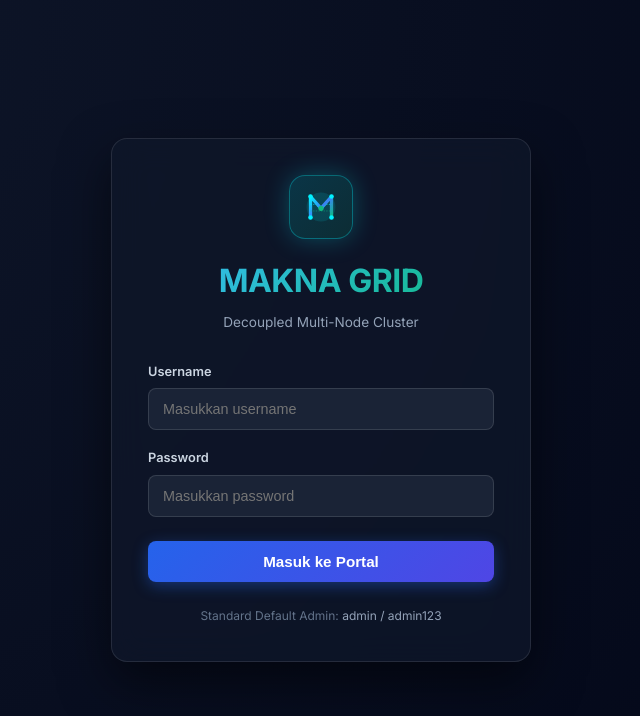
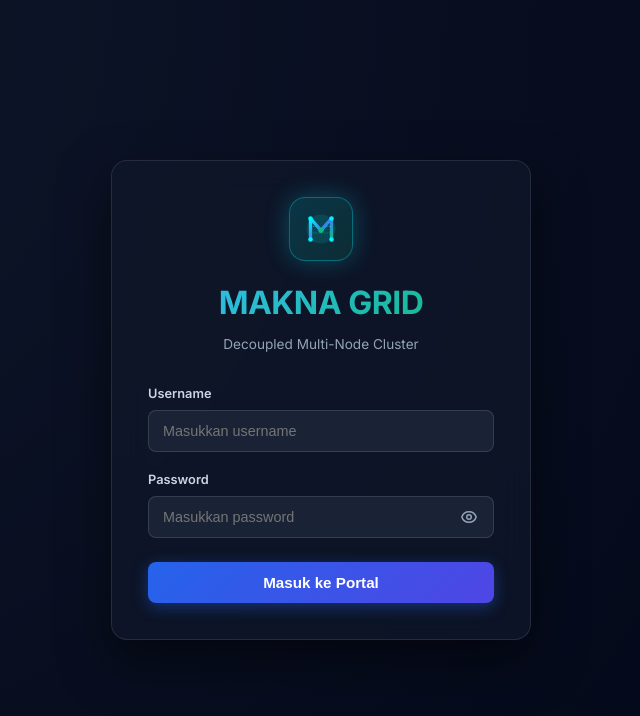
Before and after one commit to sabeq83/makna-grid, a Next.js app: page /login in a window 1280 px wide. Shown: the top 716 px of the page, without its empty margins (319-959 px from the left). Built offline with nearby package versions, Linux system fonts and the light colour scheme.

Commit message:
release: v1.1.46 — PemberSIhan Hint Admin & Penambahan Eye Toggle Password Halaman Login

```diff
--- a/app/login/page.js
+++ b/app/login/page.js
@@ -3,10 +3,24 @@
 import { useState } from 'react';
 import { useRouter } from 'next/navigation';
 
+const EyeIcon = ({ style }) => (
+  <svg style={style} fill="none" stroke="currentColor" viewBox="0 0 24 24">
+    <path strokeLinecap="round" strokeLinejoin="round" strokeWidth="2" d="M15 12a3 3 0 11-6 0 3 3 0 016 0z" />
+    <path strokeLinecap="round" strokeLinejoin="round" strokeWidth="2" d="M2.458 12C3.732 7.943 7.523 5 12 5c4.478 0 8.268 2.943 9.542 7-1.274 4.057-5.064 7-9.542 7-4.477 0-8.268-2.943-9.542-7z" />
+  </svg>
+);
+
+const EyeOffIcon = ({ style }) => (
+  <svg style={style} fill="none" stroke="currentColor" viewBox="0 0 24 24">
+    <path strokeLinecap="round" strokeLinejoin="round" strokeWidth="2" d="M13.875 18.825A10.05 10.05 0 0112 19c-4.478 0-8.268-2.943-9.543-7a9.97 9.97 0 011.563-3.029m5.858-5.908a10.025 10.025 0 014.122-.963c4.478 0 8.268 2.943 9.542 7a10.025 10.025 0 01-4.132 5.411m0 0L21 21M3 3l18 18" />
+  </svg>
+);
+
 export default function LoginPage() {
   const router = useRouter();
   const [username, setUsername] = useState('');
   const [password, setPassword] = useState('');
+  const [showPassword, setShowPassword] = useState(false);
   const [error, setError] = useState('');
   const [loading, setLoading] = useState(false);
 
@@ -144,15 +158,16 @@
             <label style={{ display: 'block', fontSize: '0.8rem', fontWeight: 600, color: '#cbd5e1', marginBottom: '6px' }}>
               Password
             </label>
+            <div style={{ position: 'relative' }}>
               <input
-              type="password"
+                type={showPassword ? 'text' : 'password'}
                 required
                 value={password}
                 onChange={(e) => setPassword(e.target.value)}
                 placeholder="Masukkan password"
                 style={{
                   width: '100%',
-                padding: '12px 14px',
+                  padding: '12px 44px 12px 14px',
                   background: 'rgba(30, 41, 59, 0.8)',
                   border: '1px solid rgba(255, 255, 255, 0.12)',
                   borderRadius: '8px',
@@ -161,6 +176,23 @@
                   outline: 'none'
                 }}
               />
+              <button
+                type="button"
+                onClick={() => setShowPassword(!showPassword)}
+                style={{
+                  position: 'absolute', right: '12px', top: '50%', transform: 'translateY(-50%)',
+                  background: 'none', border: 'none', color: '#94a3b8', cursor: 'pointer',
+                  padding: '4px', display: 'flex', alignItems: 'center', justifyContent: 'center'
+                }}
+                title={showPassword ? 'Sembunyikan password' : 'Tampilkan password'}
+              >
+                {showPassword ? (
+                  <EyeOffIcon style={{ width: '18px', height: '18px' }} />
+                ) : (
+                  <EyeIcon style={{ width: '18px', height: '18px' }} />
+                )}
+              </button>
+            </div>
           </div>
 
           <button
@@ -183,10 +215,6 @@
             {loading ? 'Processing...' : 'Masuk ke Portal'}
           </button>
         </form>
-
-        <div style={{ marginTop: '24px', textAlign: 'center', fontSize: '0.75rem', color: '#64748b' }}>
-          Standard Default Admin: <span style={{ color: '#94a3b8' }}>admin / admin123</span>
-        </div>
       </div>
     </div>
   );
--- a/package.json
+++ b/package.json
@@ -1,6 +1,6 @@
 {
   "name": "makna-grid",
-  "version": "1.1.45",
+  "version": "1.1.46",
   "private": true,
   "scripts": {
     "dev": "next dev --webpack -p 3005",
```
Also changed, not shown: sot/global/changelog.md. Lines whose indentation alone changed are shown as unchanged.
